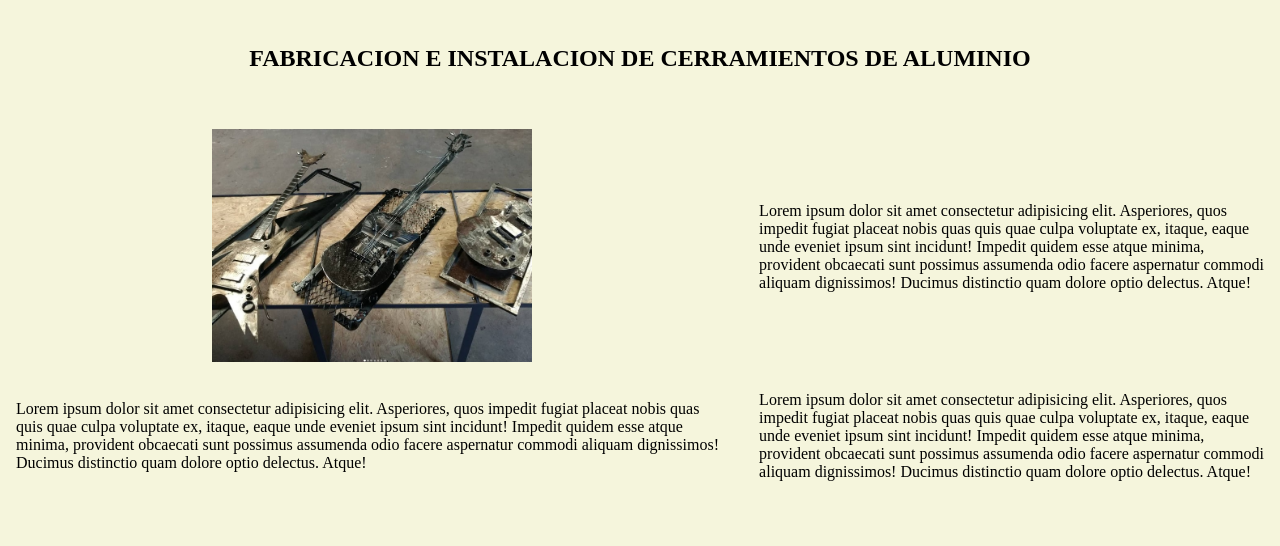
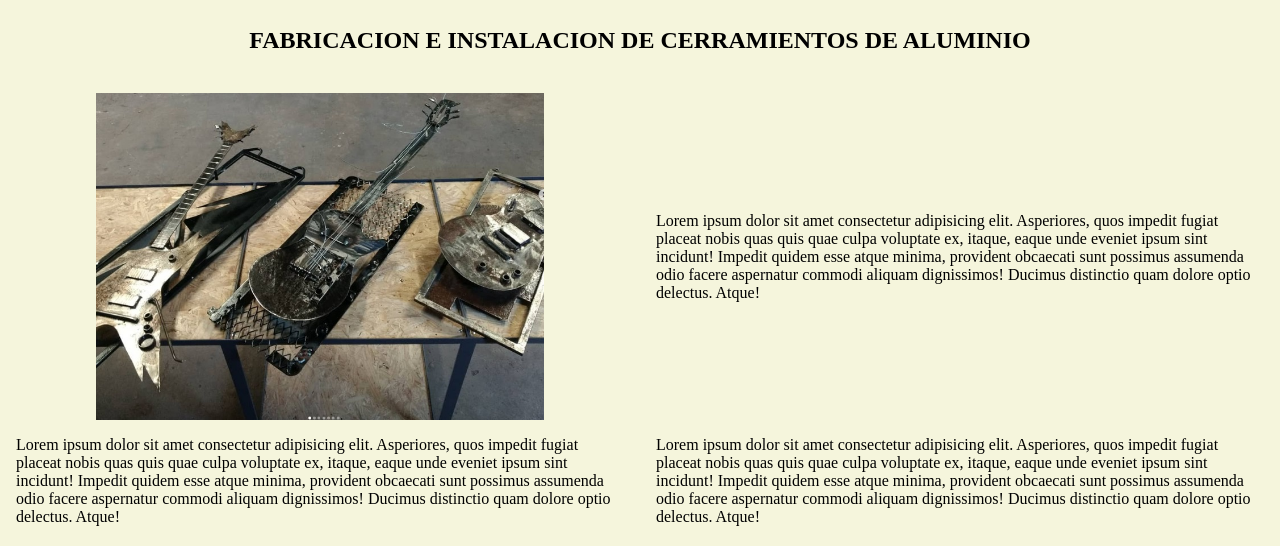
Before and after one commit to Luxxio90/proyecto-final-SASS, a website: page index.html in a window 1280 px wide. Shown: the part 254-800 px from the top of the page. Drawn offline with Linux system fonts and the light colour scheme.

Commit message:
centrando imagen

```diff
--- a/scss/style.scss
+++ b/scss/style.scss
@@ -79,7 +79,7 @@ header {
 /*estilos de MAIN*/
 
 .imagenGuitarra{
-    width: 20rem
+    width: 70%;
 }
 
 main{
@@ -93,6 +93,8 @@ main{
 }
 .imagen-index{
     grid-area: imagen-index;
+   display: grid;
+   place-items: center;
 }
 .texto-index1{
     grid-area: texto-index1;
```
Also changed, not shown: style/main.css.
